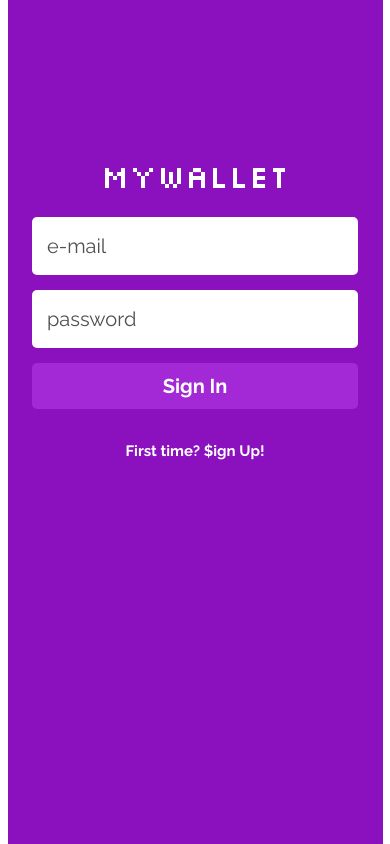
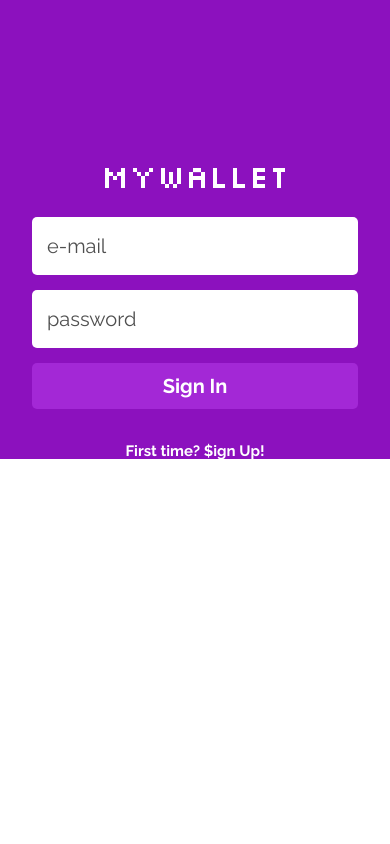
Before and after one commit to expeditus303/MyWallet-front-end, a React (Create React App) app: page / in a window 390 px wide. Built offline with nearby package versions, Linux system fonts and the light colour scheme; no server answers.

Commit message:
layout cellphone

```diff
--- a/src/App.jsx
+++ b/src/App.jsx
@@ -59,9 +59,9 @@ function App() {
 export default App;
 
 const Body = styled.div`
-  height: 100vh;
-  width: 375px;
-  /* width: 100%; */
+  height: 100%;
+  /* width: 375px; */
+  width: 100%;
   margin: auto;
   background-color: #8c11be;
 
```
